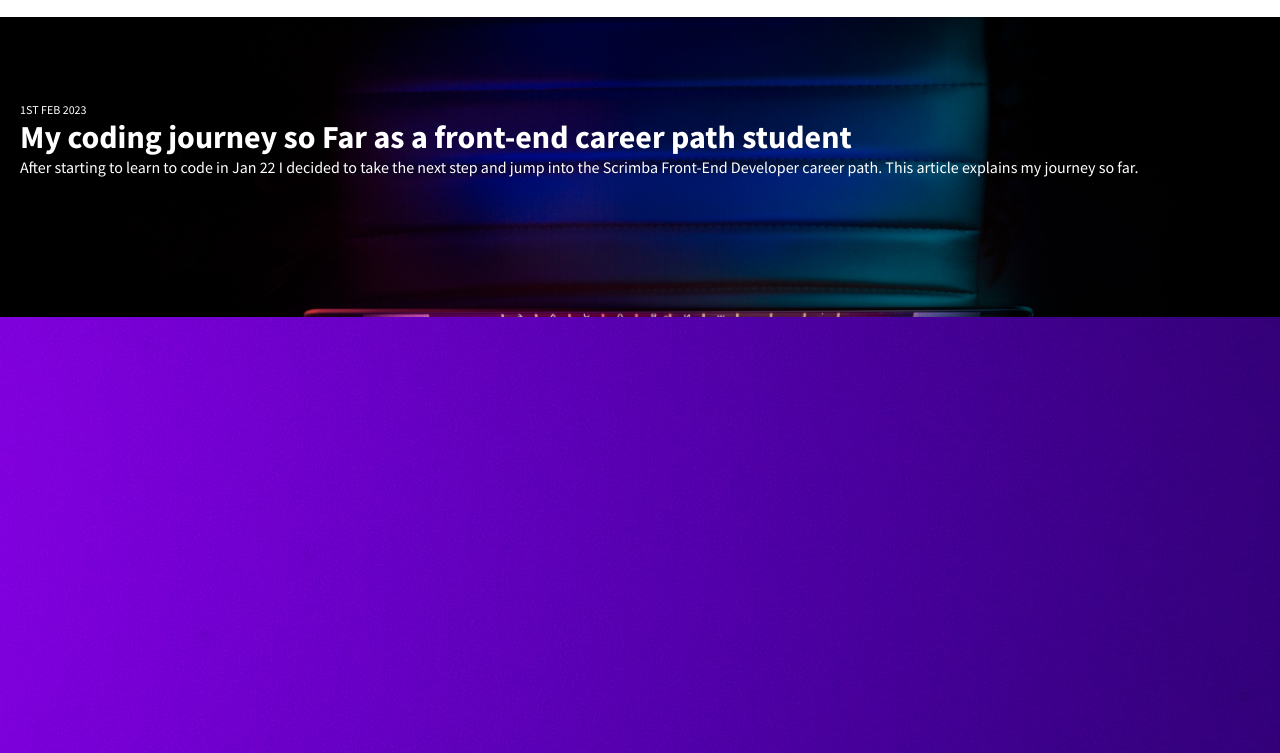
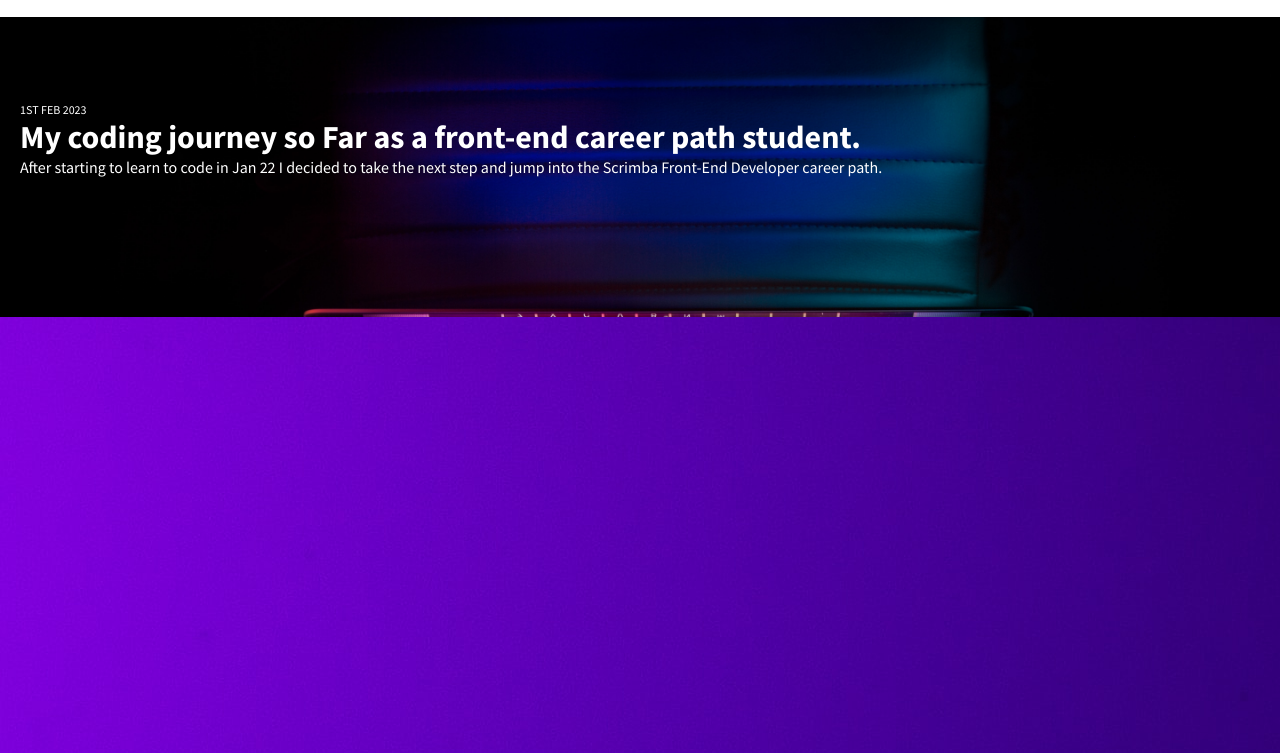
Before and after one commit to jreed-11/My_Learning_Journal, a plain HTML site: page index.html in a window 1280 px wide. Shown: the part 47-800 px from the top of the page. Drawn offline with Linux system fonts and the light colour scheme.

Commit message:
HTML and CSS updated
Nav and Hero section worked on

```diff
--- a/css/style.css
+++ b/css/style.css
@@ -15,8 +15,7 @@ body {
 }
 
 
-
-/* Navbar */
+/******** Navbar **********/
 
 .navbar {
     align-items: center;
@@ -41,6 +40,7 @@ li {
     font-family: 'Roboto', sans-serif;
     font-weight: bold;
     align-self: center;
+
 }
 
 ul {
@@ -65,12 +65,11 @@ li > a {
 
 
 .hero-section {
+
     background-image: url("/images/hero.img.jpg");
     background-size: cover;
     padding: 8.5em 2em 2.5em 2em;
     height: 30rem;
-
-
 }
 
 .article__date__hero {
@@ -83,10 +82,12 @@ li > a {
     font-size: 3.2rem;
     font-weight: bold;
     text-decoration: none;
+    text-align: left;
 }
 
 .article__preview__hero {
     color: #ffffff;
     font-size: 1.6rem;
+    text-align: left;
 
 }
--- a/index.html
+++ b/index.html
@@ -27,13 +27,12 @@
         <p class="article__date__hero date">1ST FEB 2023</p>
         <h1 class="article__title__hero">
           <a href="/article_page.html">
-            My coding journey so Far as a front-end career path student
+            My coding journey so Far as a front-end career path student.
           </a>
         </h1>
         <p class="article__preview__hero">
           After starting to learn to code in Jan 22 I decided to take the next
-          step and jump into the Scrimba Front-End Developer career path. This
-          article explains my journey so far.
+          step and jump into the Scrimba Front-End Developer career path.
         </p>
       </section>
 
```
